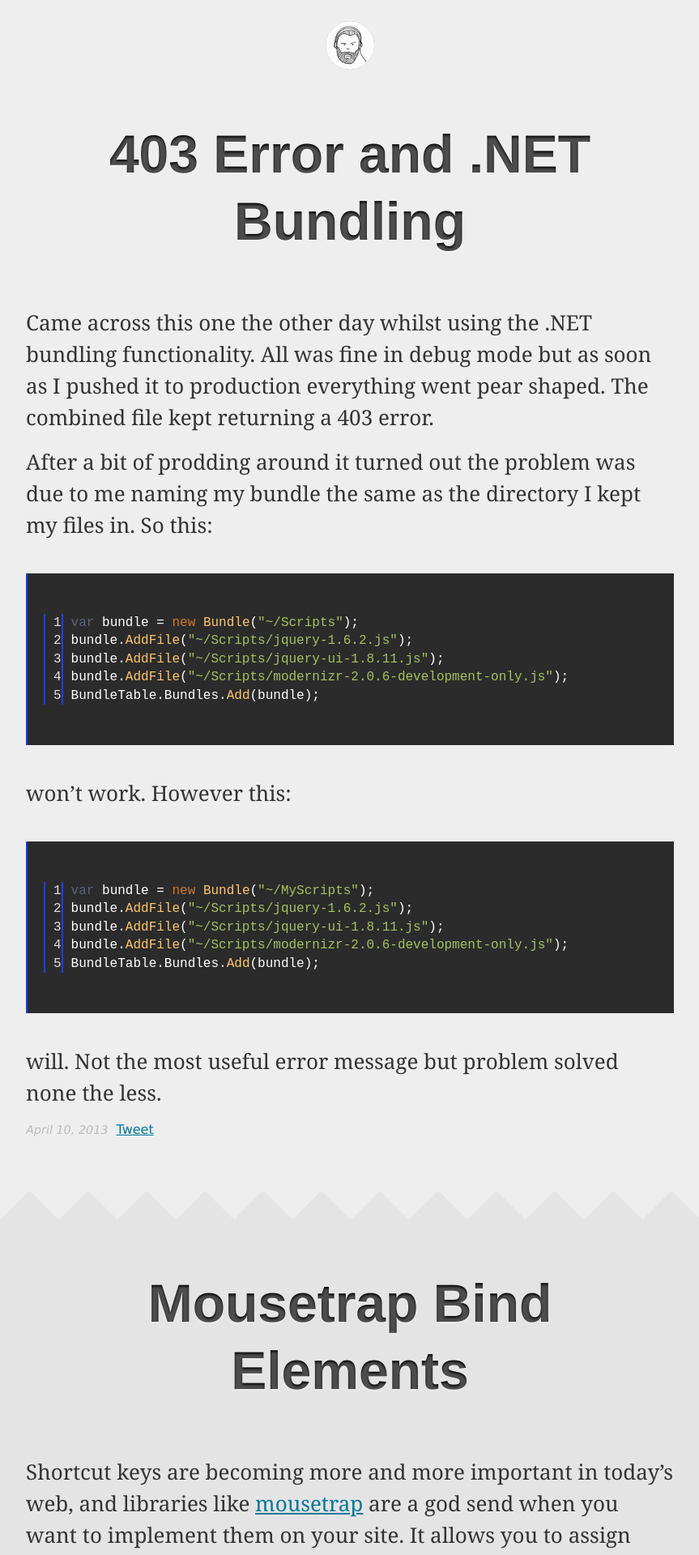
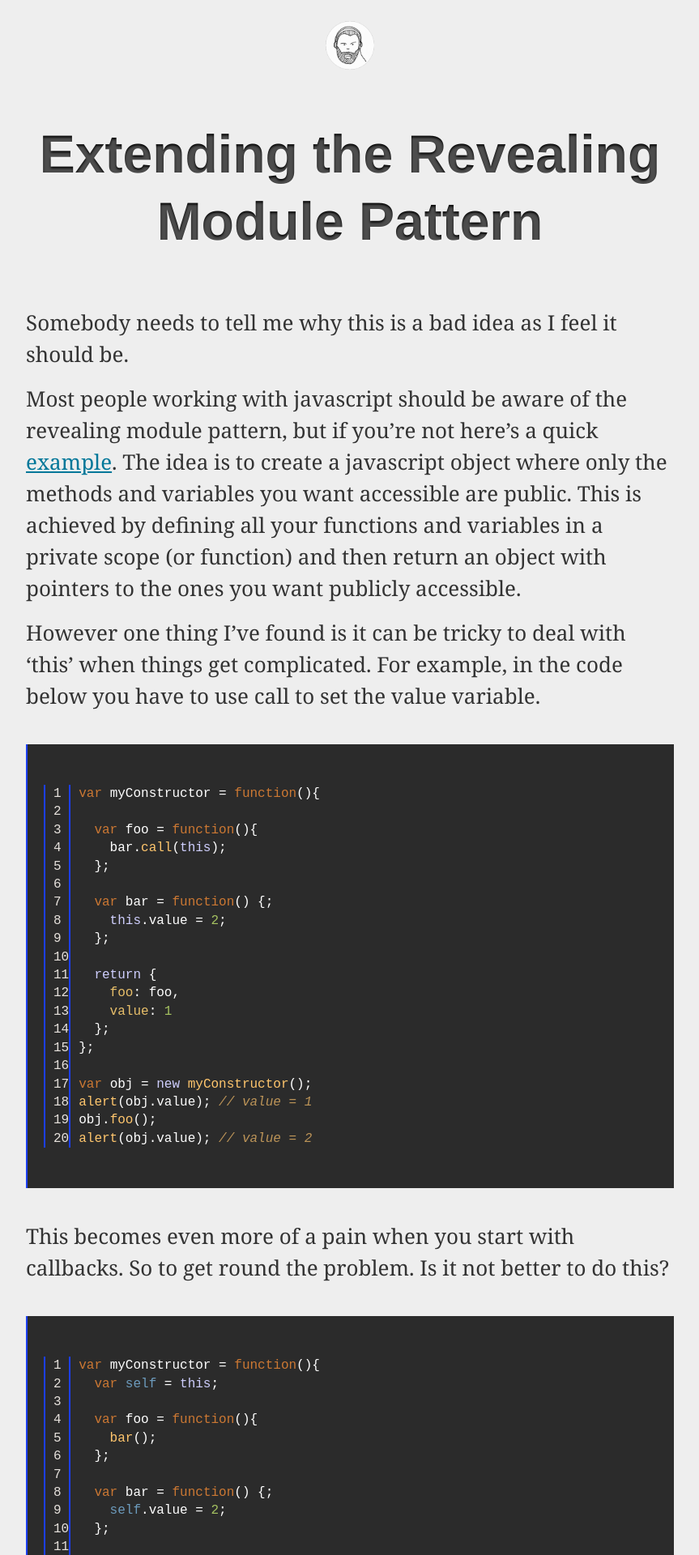
Before and after one commit to invalid-arg/invalid-arg.github.com, a Jekyll site: the page built from index.html, in a window 1280 px wide. Shown: the top 1920 px of the page at 81% size, without its empty margins (208-1071 px from the left). Built offline with Jekyll 4.4.1, drawn with Linux system fonts in a browser that asks for light colours; comment, search, counter and statistics services are not loaded; some of the changed text lies outside the part shown.

Commit message:
Extending the revealing module pattern.

```diff
--- /dev/null
+++ b/_posts/2013-4-13-extending-the-revealing-module-pattern.md
@@ -0,0 +1,63 @@
+---
+layout: post
+title: Extending the Revealing Module Pattern
+---
+
+Somebody needs to tell me why this is a bad idea as I feel it should be.
+
+Most people working with javascript should be aware of the revealing module pattern, but if you're not here's a quick [example](http://addyosmani.com/resources/essentialjsdesignpatterns/book/#revealingmodulepatternjavascript). The idea is to create a javascript object where only the methods and variables you want accessible are public. This is achieved by defining all your functions and variables in a private scope (or function) and then return an object with pointers to the ones you want publicly accessible.
+
+However one thing I've found is it can be tricky to deal with 'this' when things get complicated. For example, in the code below you have to use call to set the value variable.
+
+{% highlight js linenos %}
+var myConstructor = function(){
+
+  var foo = function(){
+    bar.call(this);
+  };
+
+  var bar = function() {;
+    this.value = 2;
+  };
+
+  return {
+    foo: foo,
+    value: 1
+  };
+};
+
+var obj = new myConstructor();
+alert(obj.value); // value = 1
+obj.foo();
+alert(obj.value); // value = 2
+{% endhighlight %}
+
+This becomes even more of a pain when you start with callbacks. So to get round the problem. Is it not better to do this?
+
+{% highlight js linenos %}
+var myConstructor = function(){
+  var self = this;
+
+  var foo = function(){
+    bar();
+  };
+
+  var bar = function() {;
+    self.value = 2;
+  };
+
+  return $.extend(self, {
+    foo: foo,
+    value: 1
+  });
+};
+
+var obj = new myConstructor();
+alert(obj.value); // value = 1
+obj.foo();
+alert(obj.value); // value = 2
+{% endhighlight %}
+
+That way you'll always have access to the object, no matter how far down your function calls go. I know its a requirement on JQuery but it all seems to work fine.
+
+I'm hoping somebody wiser than me can confirm why this might be a bad idea. Because it feels like it should be.
--- a/css/railscasts.css
+++ b/css/railscasts.css
@@ -52,7 +52,7 @@ railscasts .codecolorer
 .highlight { background-color: #2B2B2B; color: #E6E1DC;}
 .highlight .c { color: #bc9458; font-style: italic } /* Comment */
 .highlight .err { color: #ffc66d } /* Error */
-.highlight .k { color: #CC7833 } /* Keyword */
+.highlight .k { color: #cfcffe } /* Keyword */
 .highlight .n { color: #ffffff } /* Name */
 .highlight .o { color: #ffffff } /* Operator */
 .highlight .p { color: #ffffff } /* Punctuation */
```
